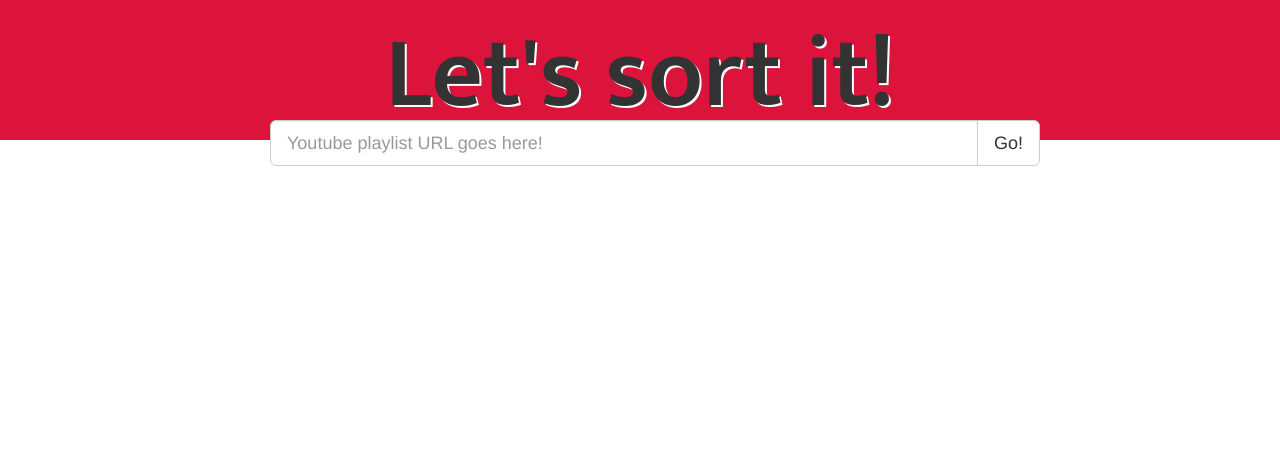
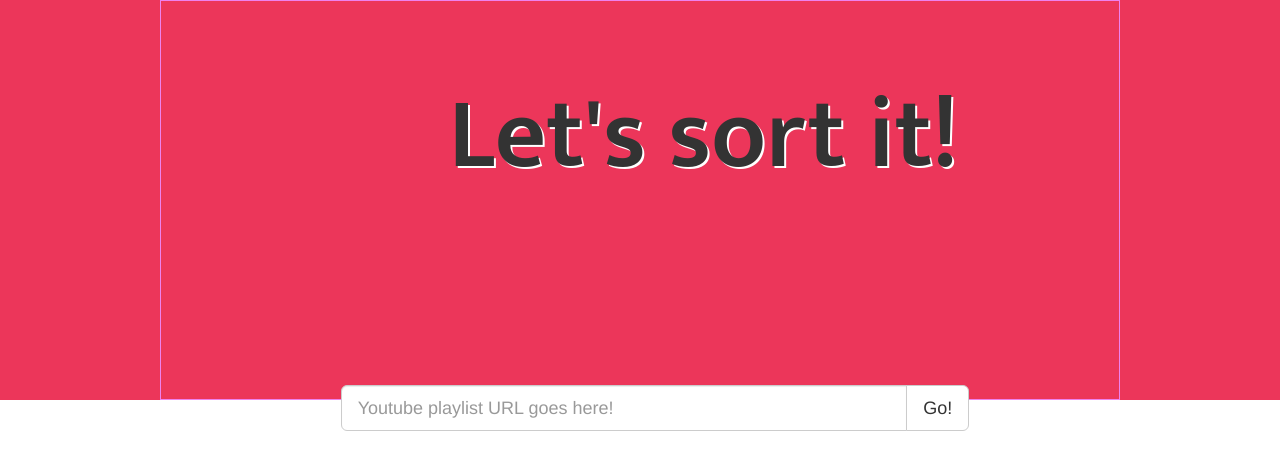
Before and after one commit to nish17/youtube-playlist-sorter, a React (Vite) app: page / in a window 1280 px wide. Shown: the top 470 px of the page. Built offline with nearby package versions, Linux system fonts and the light colour scheme; no server answers; a web font is replaced by a local one.

Commit message:
update styles

```diff
--- a/src/styles.css
+++ b/src/styles.css
@@ -1,35 +1,26 @@
 .main-section {
-  width: 100%;
-  height: 100%;
-  background-color: crimson;
+  width: 100vw;
+  height: 50vh;
+  background-color: rgb(236, 54, 90);
 }
 
 .container {
-  /* margin: 0 auto; */
+  margin: 0 auto;
+  width: 75%;
+  height: 100%;
   position: relative;
+  border: 1px solid violet;
 }
 
-.search-bar-container {
+.main-header {
+  /* border: 1px solid black; */
   position: absolute;
-  top: 120px;
-  /* left: 35em; */
-  width: 100%;
+  top: 15%;
+  left: 30%;
 }
 
-.row {
-  display: flex;
-  justify-content: center;
-  align-items: center;
-}
-
-header {
-  display: flex;
-  flex-direction: row;
-}
-
-.main-title{
-  /* display: inline; */
-  font-family: 'Mukta', sans-serif;;
+.main-title {
+  font-family: 'Mukta', sans-serif;
   font-size: 100px;
   text-align: center;
   text-shadow: 2px 2px white;
@@ -40,8 +31,27 @@ header {
   height: 100px;
 }
 
+.search-bar-container {
+  position: absolute;
+  top: 48vh;
+  /* left: 25em; */
+  width: 100%;
+}
+
+.row {
+  display: flex;
+  flex-direction: column;
+  justify-content: center;
+  align-items: center;
+}
+
 .results-container {
-  font-family: cursive;
+  position: absolute;
+
+  width: 100%;
+  top: 120%;
+  font-family: 'Mukta', sans-serif;
+  /* text-align: left; */
   /* font-size: 100px; */
   /* text-align: center; */
 }
@@ -49,3 +59,64 @@ header {
 .results-container > ul {
   font-size: 30px;
 }
+
+.table > td {
+  display: inline;
+}
+
+.th-sno {
+  width: 10%;
+  text-align: center;
+}
+.th-thumbnail {
+  width: 10%;
+  text-align: center;
+}
+
+.th-title {
+  width: 60%;
+  text-align: center;
+}
+.th-views {
+  width: 10%;
+  text-align: center;
+}
+.th-likes {
+  width: 10%;
+  text-align: center;
+}
+
+.result-table {
+  display: flex;
+  flex-direction: row;
+  flex-wrap: wrap;
+}
+
+td {
+  height: 50%;
+  width: 50%;
+}
+
+.result-sno {
+  width: 10%;
+  font-size: x-large;
+  justify-self: center;
+  align-self: center;
+}
+.result-thumbnail {
+  width: 10%;
+  font-size: x-large;
+}
+
+.result-title {
+  width: 60%;
+  font-size: x-large;
+}
+.result-views {
+  width: 10%;
+  font-size: x-large;
+}
+.result-likes {
+  width: 10%;
+  font-size: x-large;
+}
```
